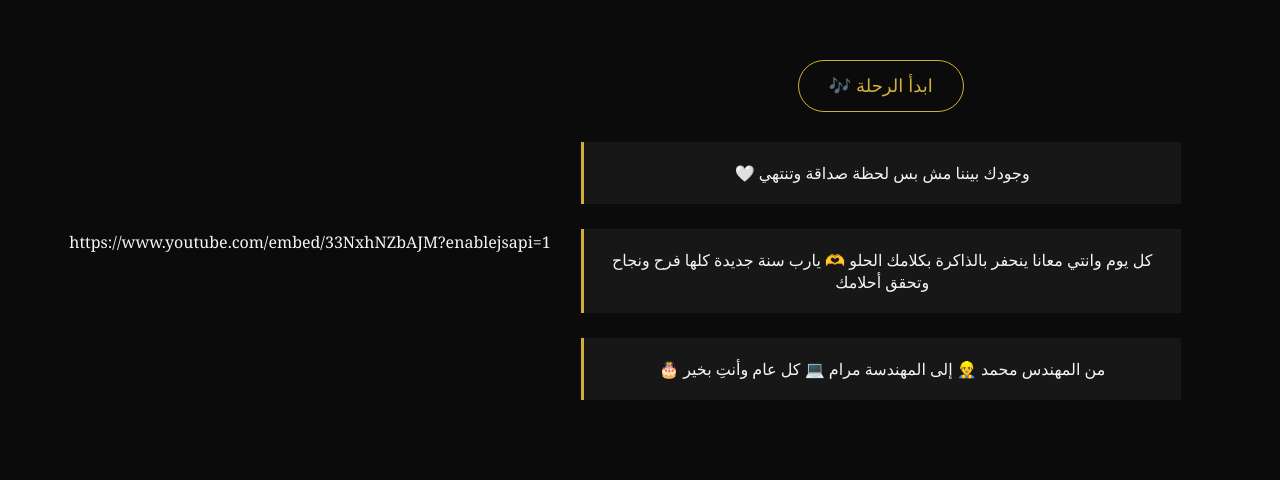
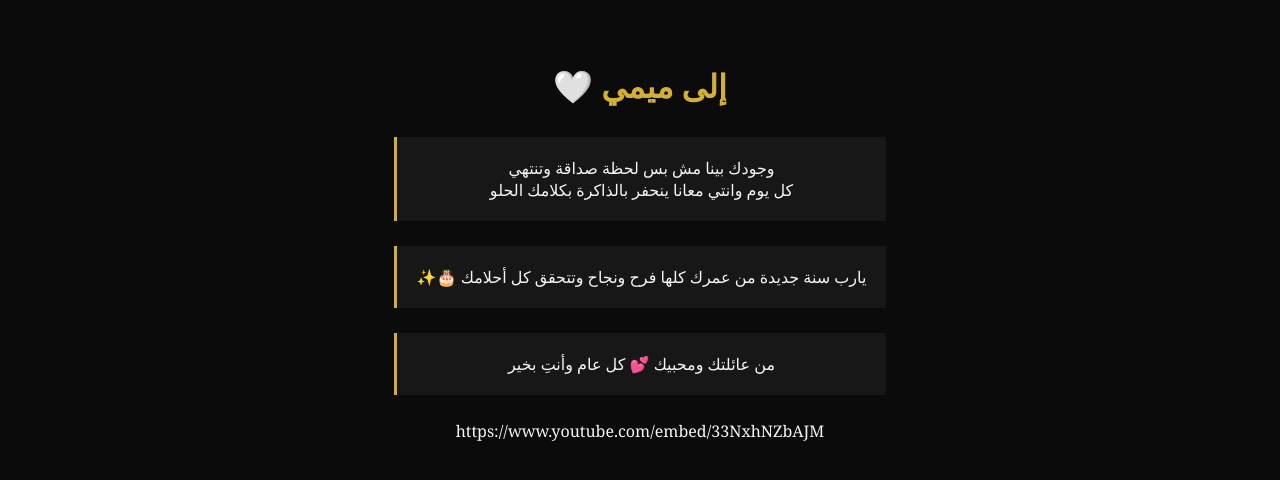
Before and after one commit to abdualmalikkahlid-creator/-Happy_birthday_meme-, a plain HTML site: page index.html in a window 1280 px wide. Shown: the part 158-638 px from the top of the page. Drawn offline with Linux system fonts and the light colour scheme.

Commit message:
Update index.html

```diff
--- a/index.html
+++ b/index.html
@@ -24,20 +24,9 @@ body {
       text-align: center;
     }
 
-button {
-  background: none;
-  border: 1px solid #d4af37;
+    h1 {
       color: #d4af37;
-  padding: 14px 30px;
-  border-radius: 40px;
-  font-size: 18px;
-  cursor: pointer;
       margin-bottom: 30px;
-}
-
-button:hover {
-  background: #d4af37;
-  color: #000;
     }
 
     .card {
@@ -45,16 +34,14 @@ button:hover {
       padding: 20px;
       margin-bottom: 25px;
       background: rgba(255,255,255,0.05);
-  animation: slideUp 1.3s ease;
     }
 
-#player {
-  display: none;
-}
-
-@keyframes slideUp {
-  from {opacity:0; transform: translateY(20px);}
-  to {opacity:1; transform: translateY(0);}
+    iframe {
+      width: 100%;
+      height: 315px;
+      border-radius: 12px;
+      border: none;
+      margin-top: 20px;
     }
   </style>
 </head>
@@ -62,35 +49,26 @@ button:hover {
 <body>
 
   <div class="container">
-  <button onclick="startMusic()">ابدأ الرحلة 🎶</button>
+    <h1>إلى ميمي 🤍</h1>
 
     <div class="card">
-    وجودك بيننا مش بس لحظة صداقة وتنتهي 🤍
+      وجودك بينا مش بس لحظة صداقة وتنتهي<br>
+      كل يوم وانتي معانا ينحفر بالذاكرة بكلامك الحلو
     </div>
 
     <div class="card">
-    كل يوم وانتي معانا ينحفر بالذاكرة بكلامك الحلو
-    🫶 يارب سنة جديدة كلها فرح ونجاح وتحقق أحلامك
+      يارب سنة جديدة من عمرك كلها فرح ونجاح
+      وتتحقق كل أحلامك 🎂✨
     </div>
 
     <div class="card">
-    من المهندس محمد 👷‍♂️ إلى المهندسة مرام 💻
-    كل عام وأنتِ بخير 🎂
-  </div>
+      من عائلتك ومحبيك 💕
+      كل عام وأنتِ بخير
     </div>
 
-https://www.youtube.com/embed/33NxhNZbAJM?enablejsapi=1</iframe>
-
-<script>
-function startMusic() {
-  var iframe = document.getElementById("player");
-  iframe.style.display = "block";
-  iframe.contentWindow.postMessage(
-    '{"event":"command","func":"playVideo","args":""}',
-    "*"
-  );
-}
-</script>
+    https://www.youtube.com/embed/33NxhNZbAJM
+    </iframe>
+  </div>
 
 </body>
 </html>
```
Lines whose indentation alone changed are shown as unchanged.
